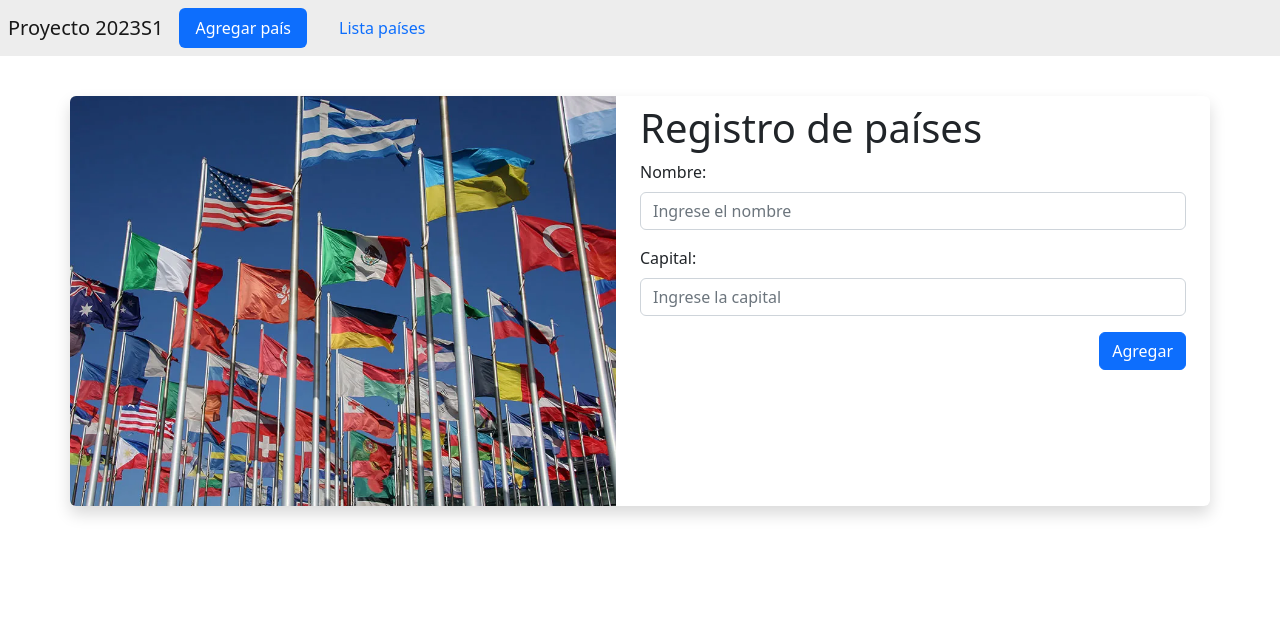
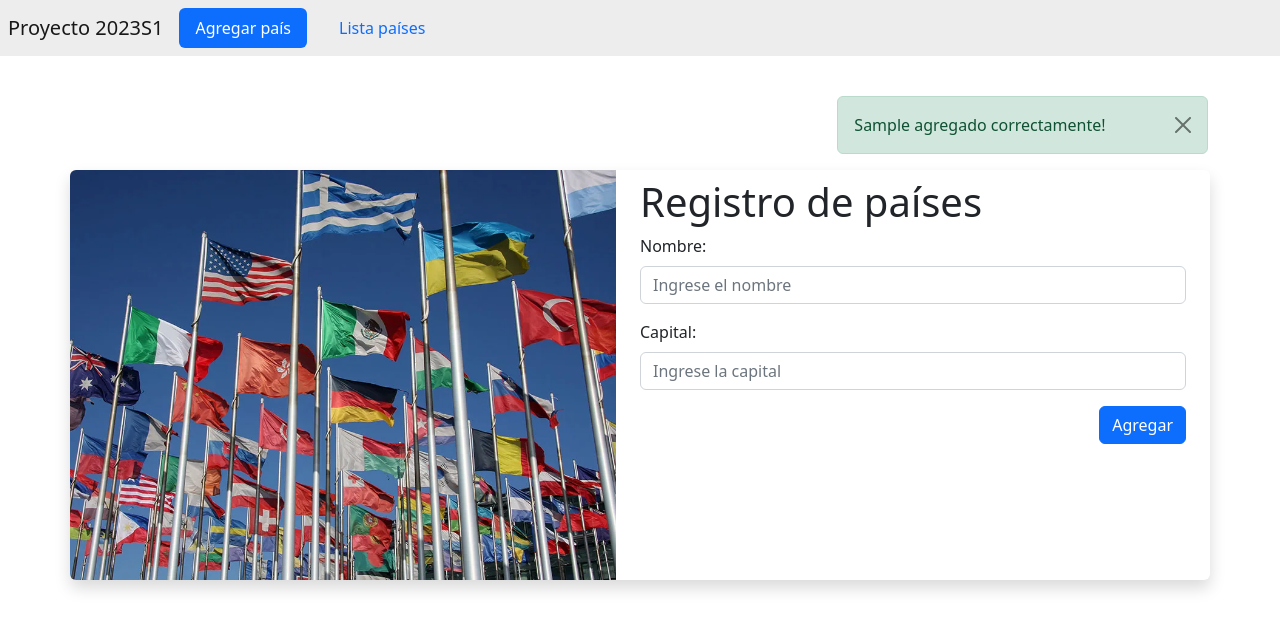
Before and after one commit to benjaneri/EjemploFIS, a website with bundled scripts: page src/interface/index.html in a window 1280 px wide. Both pictures are taken after typing "Sample", "Sample" into the empty fields and a click on the button "Agregar". Built offline with nearby package versions, Linux system fonts and the light colour scheme.

Commit message:
Added notification when a country is added

```diff
--- a/src/interface/index.html
+++ b/src/interface/index.html
@@ -16,12 +16,19 @@
   <nav class="navbar navbar-expand">
     <a class="navbar-brand ps-2" href="#">Proyecto 2023S1</a>
     <div class="nav nav-pills" id="nav-tab" role="tablist">
-      <button class="nav-link active me-3" id="nav-add-country-tab" data-bs-toggle="tab" data-bs-target="#nav-add-country" type="button" role="tab" aria-controls="nav-add-country" aria-selected="true">Agregar país</button>
-      <button class="nav-link" id="nav-countries-list-tab" data-bs-toggle="tab" data-bs-target="#nav-countries-list" type="button" role="tab" aria-controls="nav-countries-list" aria-selected="false">Lista países</button>
+      <button class="nav-link active me-3" id="nav-add-country-tab" data-bs-toggle="tab"
+        data-bs-target="#nav-add-country" type="button" role="tab" aria-controls="nav-add-country"
+        aria-selected="true">Agregar país</button>
+      <button class="nav-link" id="nav-countries-list-tab" data-bs-toggle="tab" data-bs-target="#nav-countries-list"
+        type="button" role="tab" aria-controls="nav-countries-list" aria-selected="false">Lista países</button>
     </div>
   </nav>
   <div class="tab-content" id="nav-tabContent">
     <div class="tab-pane fade show active" id="nav-add-country" role="tabpanel" aria-labelledby="nav-add-country-tab">
+      <div class="row justify-content-end px-5" style="width: 100%;">
+        <div class="col-8 col-lg-4 col-xs-8" id="alerts">
+        </div>
+      </div>
       <div class="container shadow bg-white rounded">
         <div class="row">
           <div class="col-sm p-0 fill">
@@ -33,13 +40,15 @@
               <div class="row">
                 <div class="col-sm">
                   <label for="inp-name" class="form-label">Nombre:</label>
-                  <input type="text" class="form-control" id="inp-name" name="name" placeholder="Ingrese el nombre" required>
+                  <input type="text" class="form-control" id="inp-name" name="name" placeholder="Ingrese el nombre"
+                    required>
                 </div>
               </div>
               <div class="row">
                 <div class="col-sm pt-3">
                   <label for="inp-capital" class="form-label">Capital:</label>
-                  <input type="text" class="form-control" id="inp-capital" name="capital" placeholder="Ingrese la capital" required>
+                  <input type="text" class="form-control" id="inp-capital" name="capital"
+                    placeholder="Ingrese la capital" required>
                 </div>
               </div>
               <div class="d-none" id="add-countries-error">
--- a/src/interface/main.js
+++ b/src/interface/main.js
@@ -19,6 +19,7 @@ btnAdd.addEventListener('click', () => {
     clearInputs();
     countriesErrorContainer.classList.add("d-none");
     loadCountryList(newCountry);
+    appendAlert(`${newCountry.getNombre()} agregado correctamente!`, 'success')
   }
   catch (error)
   {
@@ -51,3 +52,16 @@ inpCapital.addEventListener("keypress", function(event) {
     btnAdd.click();
   }
 });
+
+const alertPlaceholder = document.getElementById('alerts')
+const appendAlert = (message, type) => {
+  const wrapper = document.createElement('div')
+  wrapper.innerHTML = [
+    `<div class="alert alert-${type} alert-dismissible pe-4" role="alert">`,
+    `   <div>${message}</div>`,
+    '   <button type="button" class="btn-close" data-bs-dismiss="alert" aria-label="Close"></button>',
+    '</div>'
+  ].join('')
+
+  alertPlaceholder.append(wrapper)
+}
```
